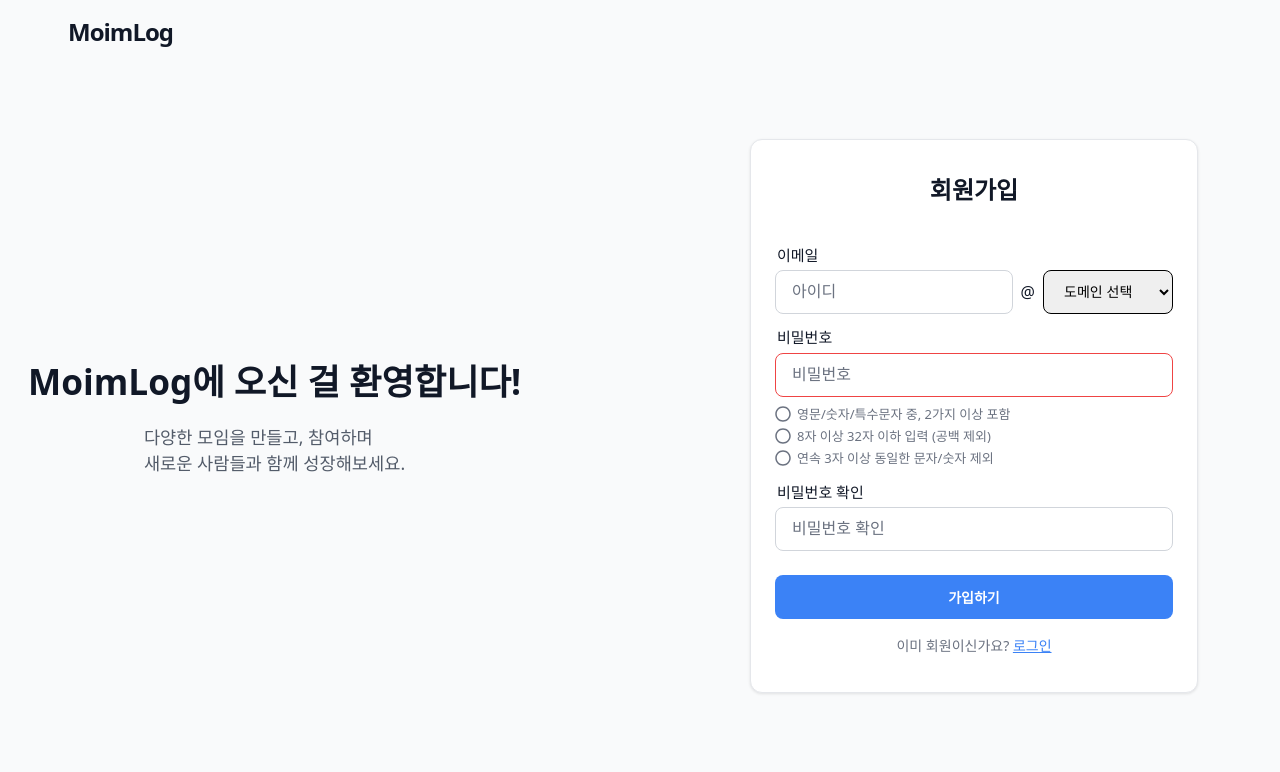
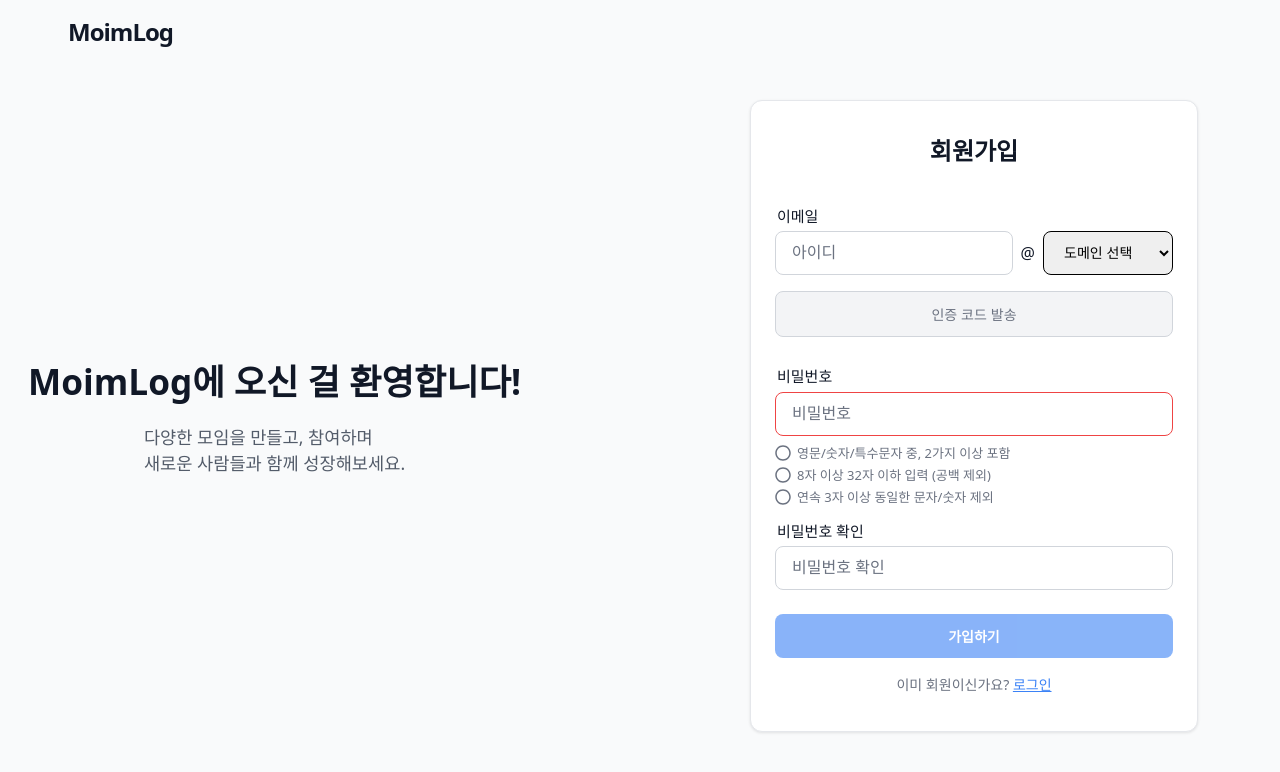
Before and after one commit to shimssung/moimlog-frontend, a Next.js app: page /signup in a window 1280 px wide. Shown: the top 772 px of the page. Built offline with nearby package versions, Linux system fonts and the light colour scheme.

Commit message:
feat: 이메일 중복 확인과 이메일 인증 진행 중

```diff
--- a/src/pages/signup.jsx
+++ b/src/pages/signup.jsx
@@ -18,6 +18,7 @@ function SignupPage() {
     emailDomain: "",
     password: "",
     password2: "",
+    verificationCode: "",
   });
   const [error, setError] = useState("");
 
@@ -32,9 +33,17 @@ function SignupPage() {
   });
   const [pwTouched, setPwTouched] = useState(false);
 
+  // 이메일 인증 관련 상태
+  const [isEmailVerified, setIsEmailVerified] = useState(false);
+  const [isSendingCode, setIsSendingCode] = useState(false);
+  const [isVerifyingCode, setIsVerifyingCode] = useState(false);
+  const [verificationError, setVerificationError] = useState("");
+  const [countdown, setCountdown] = useState(0);
+
   // refs for focus
   const emailIdRef = useRef(null);
   const emailDomainRef = useRef(null);
+  const verificationCodeRef = useRef(null);
 
   // 이메일 도메인 옵션
   const emailDomains = [
@@ -50,42 +59,39 @@ function SignupPage() {
   const handleChange = (e) => {
     setForm({ ...form, [e.target.name]: e.target.value });
     setError("");
-    setEmailError("");
+    setEmailError(""); // 이메일 에러 초기화
+    setVerificationError("");
   };
 
-  // 이메일 필드 포커스 아웃 시 중복 확인
-  const handleEmailBlur = async () => {
-    const fullEmail = getFullEmail();
-    if (!fullEmail || !/^[^@\s]+@[^@\s]+\.[^@\s]+$/.test(fullEmail)) {
-      return; // 이메일이 완성되지 않았거나 형식이 틀리면 확인하지 않음
-    }
-
-    setEmailError("");
-
-    try {
-      const emailCheck = await authAPI.checkEmailDuplicate(fullEmail);
-      if (emailCheck.duplicate) {
-        setEmailError("이미 사용 중인 이메일입니다.");
-      } else {
-        setEmailError("");
-      }
-    } catch (error) {
-      setEmailError("이메일 중복 확인 중 오류가 발생했습니다.");
-    }
+  // 이메일 필드 포커스 아웃 시 에러 초기화
+  const handleEmailBlur = () => {
+    // 이메일이 변경되면 인증 상태 초기화
+    setIsEmailVerified(false);
+    setForm(prev => ({ ...prev, verificationCode: "" }));
   };
 
   // 도메인 선택 처리
   const handleDomainChange = (e) => {
     const value = e.target.value;
+    console.log('handleDomainChange:', { value, currentForm: form.emailDomain });
+
     if (value === "직접입력") {
       setShowCustomDomain(true);
-      setForm({ ...form, emailDomain: "" });
+      setForm(prev => {
+        console.log('setForm 직접입력:', { prev, newValue: { ...prev, emailDomain: "", verificationCode: "" } });
+        return { ...prev, emailDomain: "", verificationCode: "" };
+      });
     } else {
       setShowCustomDomain(false);
       setCustomDomain("");
-      setForm({ ...form, emailDomain: value });
+      setForm(prev => {
+        console.log('setForm 도메인선택:', { prev, newValue: { ...prev, emailDomain: value, verificationCode: "" } });
+        return { ...prev, emailDomain: value, verificationCode: "" };
+      });
     }
     setEmailError("");
+    // 이메일이 변경되면 인증 상태 초기화
+    setIsEmailVerified(false);
   };
 
   // 직접 입력 도메인 처리
@@ -93,14 +99,26 @@ function SignupPage() {
     setCustomDomain(e.target.value);
     setForm({ ...form, emailDomain: e.target.value });
     setEmailError("");
+    // 이메일이 변경되면 인증 상태 초기화
+    setIsEmailVerified(false);
+    setForm({ ...form, verificationCode: "" });
   };
-
-
 
   // 전체 이메일 주소 생성
   const getFullEmail = () => {
-    if (!form.emailId || !form.emailDomain) return "";
-    return `${form.emailId}@${form.emailDomain}`;
+    if (!form.emailId) return "";
+
+    let domain = "";
+    if (showCustomDomain) {
+      domain = customDomain;
+    } else {
+      domain = form.emailDomain;
+    }
+
+    if (!domain) return "";
+    const fullEmail = `${form.emailId}@${domain}`;
+    console.log('getFullEmail:', { emailId: form.emailId, domain, showCustomDomain, customDomain, fullEmail });
+    return fullEmail;
   };
 
   const handlePasswordChange = (e) => {
@@ -117,12 +135,83 @@ function SignupPage() {
     });
   };
 
+  // 인증 코드 발송
+  const handleSendVerificationCode = async () => {
+    const fullEmail = getFullEmail();
+    if (!fullEmail || !/^[^@\s]+@[^@\s]+\.[^@\s]+$/.test(fullEmail)) {
+      setVerificationError("올바른 이메일 주소를 입력해주세요.");
+      return;
+    }
+
+    setIsSendingCode(true);
+    setVerificationError("");
+    setEmailError(""); // 이메일 에러 초기화
+
+    try {
+      const response = await authAPI.sendVerificationCode(fullEmail);
+      if (response.success) {
+        toast.success("인증 코드가 발송되었습니다. 이메일을 확인해주세요.");
+        setCountdown(180); // 3분 카운트다운
+        const timer = setInterval(() => {
+          setCountdown((prev) => {
+            if (prev <= 1) {
+              clearInterval(timer);
+              return 0;
+            }
+            return prev - 1;
+          });
+        }, 1000);
+      } else {
+        // 백엔드에서 중복 확인 결과를 반환
+        if (response.message && response.message.includes("이미 가입된")) {
+          setEmailError("이미 사용 중인 이메일입니다.");
+          setVerificationError("이미 사용 중인 이메일입니다.");
+        } else {
+          setVerificationError(response.message || "인증 코드 발송에 실패했습니다.");
+        }
+      }
+    } catch (error) {
+      // 네트워크 오류 등
+      setVerificationError(error.message || "인증 코드 발송 중 오류가 발생했습니다.");
+    } finally {
+      setIsSendingCode(false);
+    }
+  };
+
+  // 인증 코드 검증
+  const handleVerifyCode = async () => {
+    const fullEmail = getFullEmail();
+    if (!form.verificationCode.trim()) {
+      setVerificationError("인증 코드를 입력해주세요.");
+      return;
+    }
+
+    setIsVerifyingCode(true);
+    setVerificationError("");
+
+    try {
+      const response = await authAPI.verifyEmailCode(fullEmail, form.verificationCode);
+      if (response.success) {
+        setIsEmailVerified(true);
+        toast.success("이메일 인증이 완료되었습니다.");
+        setVerificationError("");
+      } else {
+        setVerificationError(response.message || "인증 코드가 올바르지 않습니다.");
+      }
+    } catch (error) {
+      setVerificationError(error.message || "인증 코드 검증 중 오류가 발생했습니다.");
+    } finally {
+      setIsVerifyingCode(false);
+    }
+  };
+
   const validate = () => {
     const fullEmail = getFullEmail();
     if (!fullEmail) return "이메일을 입력해주세요.";
     if (!/^[^@\s]+@[^@\s]+\.[^@\s]+$/.test(fullEmail))
       return "이메일 형식이 올바르지 않습니다.";
     if (emailError) return "이메일 중복 확인을 해주세요.";
+    if (!isEmailVerified) return "이메일 인증을 완료해주세요.";
     if (
       !/^(?=.*[a-zA-Z])(?=.*[0-9!@#$%^&*()_+\-={};':"\\|,.<>/?]).{8,32}$/.test(
         form.password
@@ -138,28 +227,6 @@ function SignupPage() {
 
   const handleSubmit = async (e) => {
     e.preventDefault();
-
-    // 회원가입 버튼 클릭 시 이메일 중복 재확인
-    const fullEmail = getFullEmail();
-    if (fullEmail && /^[^@\s]+@[^@\s]+\.[^@\s]+$/.test(fullEmail)) {
-      try {
-        const emailCheck = await authAPI.checkEmailDuplicate(fullEmail);
-        if (emailCheck.duplicate) {
-          setEmailError("이미 사용 중인 이메일입니다.");
-          // 이메일 필드로 포커스 이동
-          if (emailIdRef.current) {
-            emailIdRef.current.focus();
-          }
-          return;
-        }
-      } catch (error) {
-        setEmailError("이메일 중복 확인 중 오류가 발생했습니다.");
-        if (emailIdRef.current) {
-          emailIdRef.current.focus();
-        }
-        return;
-      }
-    }
 
     const err = validate();
     if (err) return setError(err);
@@ -239,6 +306,7 @@ function SignupPage() {
                 }}
                 required
               >
+                {console.log('Select render:', { emailDomain: form.emailDomain, showCustomDomain })}
                 <option value="">도메인 선택</option>
                 {emailDomains.slice(0, -1).map((domain) => (
                   <option key={domain} value={domain}>
@@ -264,6 +332,55 @@ function SignupPage() {
           </EmailInputGroup>
         </EmailContainer>
         {emailError && <ErrorMsg>{emailError}</ErrorMsg>}
+
+        {/* 이메일 인증 섹션 */}
+        <VerificationSection>
+          <VerificationButton
+            type="button"
+            onClick={handleSendVerificationCode}
+            disabled={isSendingCode || countdown > 0 || !getFullEmail() || !/^[^@\s]+@[^@\s]+\.[^@\s]+$/.test(getFullEmail())}
+            theme={theme}
+          >
+            {isSendingCode
+              ? "발송 중..."
+              : countdown > 0
+                ? `재발송 (${Math.floor(countdown / 60)}:${(countdown % 60).toString().padStart(2, '0')})`
+                : "인증 코드 발송"
+            }
+          </VerificationButton>
+
+          {countdown > 0 && (
+            <VerificationInputGroup>
+              <Input
+                ref={verificationCodeRef}
+                name="verificationCode"
+                placeholder="인증 코드 6자리"
+                value={form.verificationCode}
+                onChange={handleChange}
+                maxLength={6}
+                style={{
+                  borderColor: verificationError ? "#ef4444" : isEmailVerified ? "#22c55e" : undefined,
+                }}
+              />
+              <VerifyButton
+                type="button"
+                onClick={handleVerifyCode}
+                disabled={isVerifyingCode || !form.verificationCode.trim() || isEmailVerified}
+                theme={theme}
+              >
+                {isVerifyingCode ? "확인 중..." : isEmailVerified ? "인증 완료" : "인증 확인"}
+              </VerifyButton>
+            </VerificationInputGroup>
+          )}
+
+          {verificationError && <ErrorMsg>{verificationError}</ErrorMsg>}
+          {isEmailVerified && (
+            <SuccessMsg>
+              <FaCheckCircle /> 이메일 인증이 완료되었습니다.
+            </SuccessMsg>
+          )}
+        </VerificationSection>
+
         {error && <ErrorMsg>{error}</ErrorMsg>}
         <Label theme={theme}>비밀번호</Label>
         <Input
@@ -327,7 +444,7 @@ function SignupPage() {
           fullWidth
           variant="primary"
           style={{ margin: "24px 0 0 0" }}
-          disabled={isLoading}
+          disabled={isLoading || !isEmailVerified}
         >
           {isLoading ? "가입 중..." : "가입하기"}
         </Button>
@@ -385,7 +502,56 @@ const Select = styled.select`
   }
 `;
 
+const VerificationSection = styled.div`
+  margin: 16px 0;
+  display: flex;
+  flex-direction: column;
+  gap: 8px;
+`;
 
+const VerificationButton = styled.button`
+  padding: 12px 16px;
+  border: 1px solid ${(props) => props.disabled ? props.theme.border : props.theme.buttonPrimary};
+  border-radius: 8px;
+  background-color: ${(props) => props.disabled ? props.theme.surfaceSecondary : props.theme.buttonPrimary};
+  color: ${(props) => props.disabled ? props.theme.textTertiary : 'white'};
+  font-size: 14px;
+  cursor: ${(props) => props.disabled ? 'not-allowed' : 'pointer'};
+  transition: all 0.2s ease;
+
+  &:hover:not(:disabled) {
+    background-color: ${(props) => props.theme.buttonHover};
+  }
+`;
+
+const VerificationInputGroup = styled.div`
+  display: flex;
+  gap: 8px;
+  align-items: center;
+`;
+
+const VerifyButton = styled.button`
+  padding: 12px 16px;
+  border: 1px solid ${(props) => props.theme.buttonPrimary};
+  border-radius: 8px;
+  background-color: ${(props) => props.theme.buttonPrimary};
+  color: white;
+  font-size: 14px;
+  cursor: pointer;
+  transition: all 0.2s ease;
+  white-space: nowrap;
+
+  &:hover:not(:disabled) {
+    background-color: ${(props) => props.theme.buttonHover};
+  }
+
+  &:disabled {
+    background-color: ${(props) => props.theme.surfaceSecondary};
+    border-color: ${(props) => props.theme.border};
+    color: ${(props) => props.theme.textTertiary};
+    cursor: not-allowed;
+  }
+`;
 
 const Label = styled.label`
   font-size: 15px;
@@ -426,6 +592,17 @@ const ErrorMsg = styled.div`
   margin: 8px 0 -8px;
 `;
 
+const SuccessMsg = styled.div`
+  color: #22c55e !important;
+  font-size: 14px;
+  text-align: center;
+  margin: 8px 0 -8px;
+  display: flex;
+  align-items: center;
+  justify-content: center;
+  gap: 6px;
+`;
+
 const StyledLink = styled.span`
   color: ${(props) => props.theme.buttonPrimary};
   text-decoration: underline;
```
Also changed, not shown: src/api/auth.js (+23 -0 lines).
